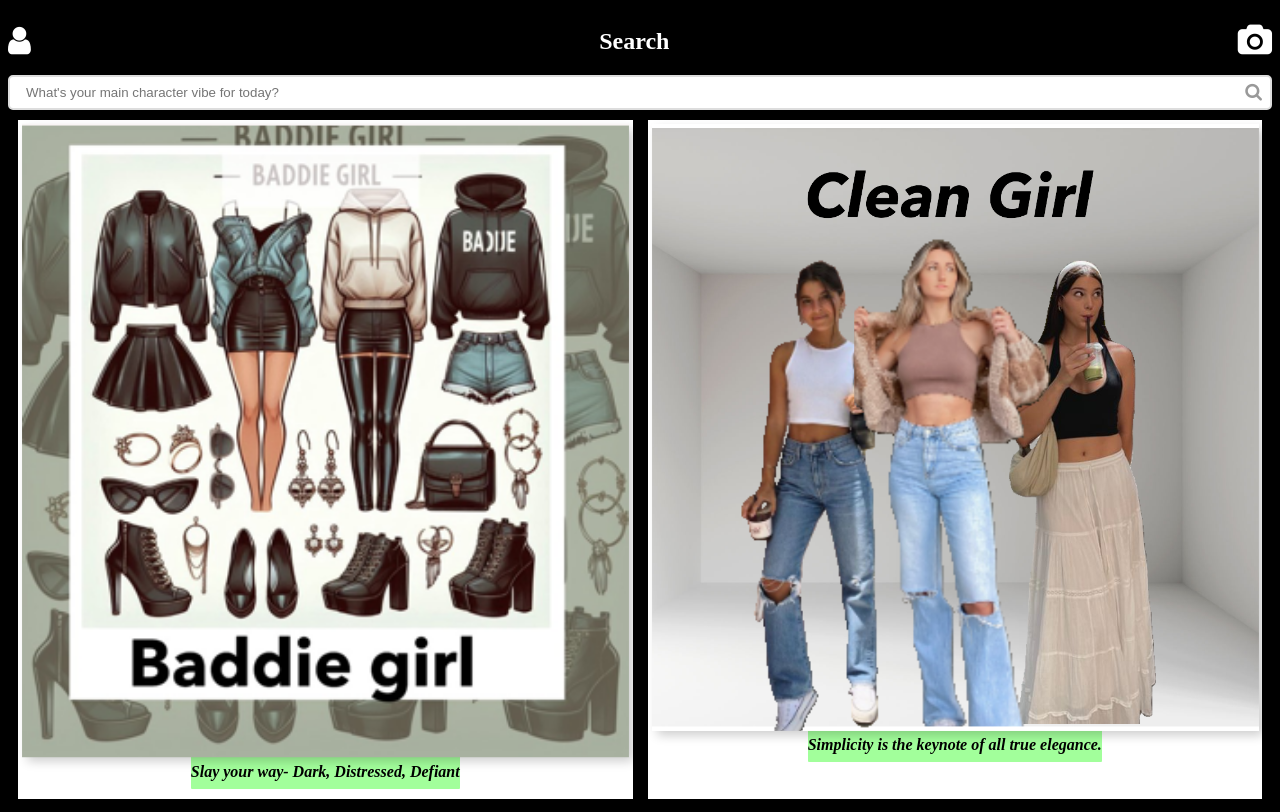
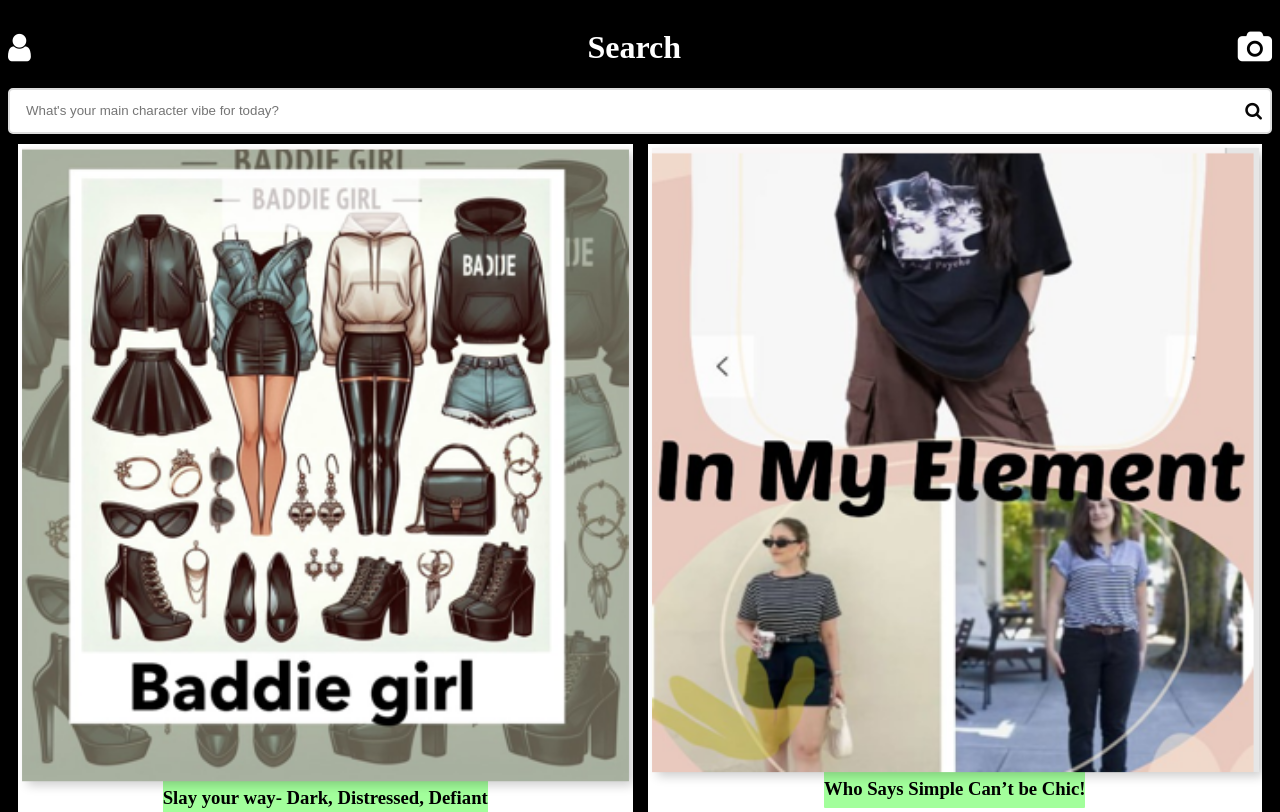
Before and after one commit to Aarzo24/Pick-A-Vibe, a plain HTML site: page 3.html in a window 1280 px wide. Shown: the top 812 px of the page. Drawn offline with Linux system fonts and the light colour scheme; a web font is replaced by a local one.

Commit message:
git push -u origin main

```diff
--- a/3.html
+++ b/3.html
@@ -5,18 +5,104 @@
     <meta name="viewport" content="width=device-width, initial-scale=1.0">
     <link rel="stylesheet" href="https://cdnjs.cloudflare.com/ajax/libs/font-awesome/4.7.0/css/font-awesome.min.css">
     <link href="https://fonts.googleapis.com/css2?family=Gorditas:wght@400;700&display=swap" rel="stylesheet">
-    <link rel="stylesheet" href="styles3.css">
+
     <title>Select Vibes</title>
+    <style>
+        body{
+            background-color: black;
+        }
+            .topnav {
+                display: flex;
+                align-items: center;
+                justify-content: space-between; /* Distribute space evenly */
+              }
+
+
+
+          .search-container {
+            position: relative; /* Needed for icon positioning */
+            display: flex; /* Make container a flexbox for alignment */
+          }
+
+          .search-bar {
+            width: 100%; /* Stretch to full width of container */
+            height: 38px;
+            padding: 2px 16px; /* Add padding for spacing around text */
+            border: 2px solid #ddd;
+            border-radius: 5px; /* Rounded corners for aesthetics */
+          }
+
+          .search-icon {
+            position: absolute; /* Position icon absolutely within container */
+            top: 50%; /* Vertical centering */
+            transform: translateY(-50%); /* Adjust vertical position if needed */
+            right: 10px; /* Spacing from right edge */
+            font-size: 18px; /* Adjust icon size as needed */
+            color: #080707; /* Gray color for icon */
+          }
+
+        .grid-container {
+            display: grid;
+            grid-template-columns: repeat(2, 1fr); /* Adjust the number of columns as needed */
+            gap: 15px;
+            padding: 10px;
+        }
+
+
+
+        .grid-item {
+            background-color: #ffffff;
+            padding: 10px;
+            text-align: center;
+        }
+
+        .grid-item img:hover {
+            transform: scale(1.05); /* Adjust scale factor as needed */
+          }
+
+        .grid-item img {
+            width: 100%;
+            height: auto;
+            box-shadow: 5px 5px 10px rgba(0, 0, 0, 0.2); /* Adjust shadow properties */
+            transform: scale(1.02); /* Slight zoom for 3D effect */
+        }
+
+        .grid-item h3 {
+            color: black;
+            margin-top: 8px;
+            margin-bottom: 8px;
+            font-family:comic sans;
+        }
+
+        .green{
+            background-color:#A2FF9B;
+            display: inline-block;
+        border-radius: 1px;
+        }
+
+        .yellow{
+            background-color:#f0e370;
+            display: inline-block;
+        border-radius: 1px;
+        }
+
+        .orange{
+            background-color:#f3b65b;
+            display: inline-block;
+        border-radius: 1px;
+        }
+    </style>
 </head>
 <body>
     <div class="topnav">
         <i class="fa fa-user icon fa-2x" style="color:white"></i>
-        <h2 style="color:white">Search</h2>
+        <h1 style="color:white">Search</h1>
         <i class="fa fa-camera icon fa-2x" style="color:white"></i>
       </div>
 
       <div class="search-container">
-        <input type="text" class="search-bar" placeholder="What's your main character vibe for today?" style="color:white">
+        <input type="text" class="search-bar" placeholder="What's your main character vibe for today?"
+          style="color:white">
         <i class="fa fa-search search-icon"></i>
       </div>
 
@@ -25,46 +111,47 @@
         <div class="grid-item">
             <img src="images/baddie (1).png" alt="Baddie Girl">
             <span class="green">
-                <p><b><em>Slay your way- Dark, Distressed, Defiant</em></b></p>
+                <h3><b>Slay your way- Dark, Distressed, Defiant</b></h3>
             </span>
         </div>
         <div class="grid-item">
-            <a href="4-cleangirl.html" target="_blank"><img src="images\Clean Girl Style.png" alt="Clean Girl"></a>
+            <img src="images/inMyElement.png" alt="In My Element">
             <span class="green">
-            <p><b><em>Simplicity is the keynote of all true elegance.</em></b></p>
+            <h3><b>Who Says Simple Can’t be Chic!</b></h3>
         </span>
         </div>
+
 
         <div class="grid-item">
             <a href="5-kpop.html" target="_blank"><img src="images\kpop2.png" alt="K-POP Era"></a>
             <span class="yellow">
-            <p><b><em>K-pop vibes-From Seoul streets to your wardrobe</em></b></p>
+            <h3><b>K-pop vibes-From Seoul streets to your wardrobe</b></h3>
             </span>
         </div>
         <div class="grid-item">
             <img src="images/y2k.png" alt="Y2K Fit">
             <span class="yellow">
-            <p><b><em>Rock the Y2K vibes– where retro meets futuristic chic!</em></b></p>
+            <h3><b>Rock the Y2K vibes– where retro meets futuristic chic!</b></h3>
         </span>
         </div>
 
         <div class="grid-item">
             <a href="6-vintage.html" target="_blank"><img src="images\vintage.png" alt="Vintage Vibes"></a>
             <span class="orange">
-            <p><b><em>Rewinding to the 90s, because some trends never fade.</em></b></p>
+            <h3><b>Rewinding to the 90s, because some trends never fade.</b></h3>
+        </span>
+        </div>
+        <div class="grid-item">
+            <a href="4-cleangirl.html" target="_blank"><img src="images\Clean Girl Style.png" alt="Clean Girl"></a>
+            <span class="green">
+            <h3><b>Simplicity is the keynote of all true elegance.</b></h3>
         </span>
         </div>
 
         <div class="grid-item">
-            <img src="images/inMyElement.png" alt="In My Element">
-            <span class="orange">
-            <p><b><em>Who Says Simple Can’t be Chic!</em></b></p>
-        </span>
-        </div>
-        <div class="grid-item">
             <a href="7-cute.html" target="_blank"><img src="images\cute.png" alt="Feeling Cute Outfit"></a>
             <span class="green">
-            <p><b><em>Breeze through summer in style with our cute casual dresses</em></b></p>
+            <h3><b>Breeze through summer in style with our cute casual dresses</b></h3>
         </span>
         </div>
 
--- a/styles3.css
+++ b/styles3.css
@@ -27,7 +27,7 @@ body{
     transform: translateY(-50%); /* Adjust vertical position if needed */
     right: 10px; /* Spacing from right edge */
     font-size: 18px; /* Adjust icon size as needed */
-    color: #999; /* Gray color for icon */
+    color: #080707; /* Gray color for icon */
   }
 
 .grid-container {
```
Also changed, not shown: styles2.css (+7 -7 lines), index.html (renamed from 1.html).
